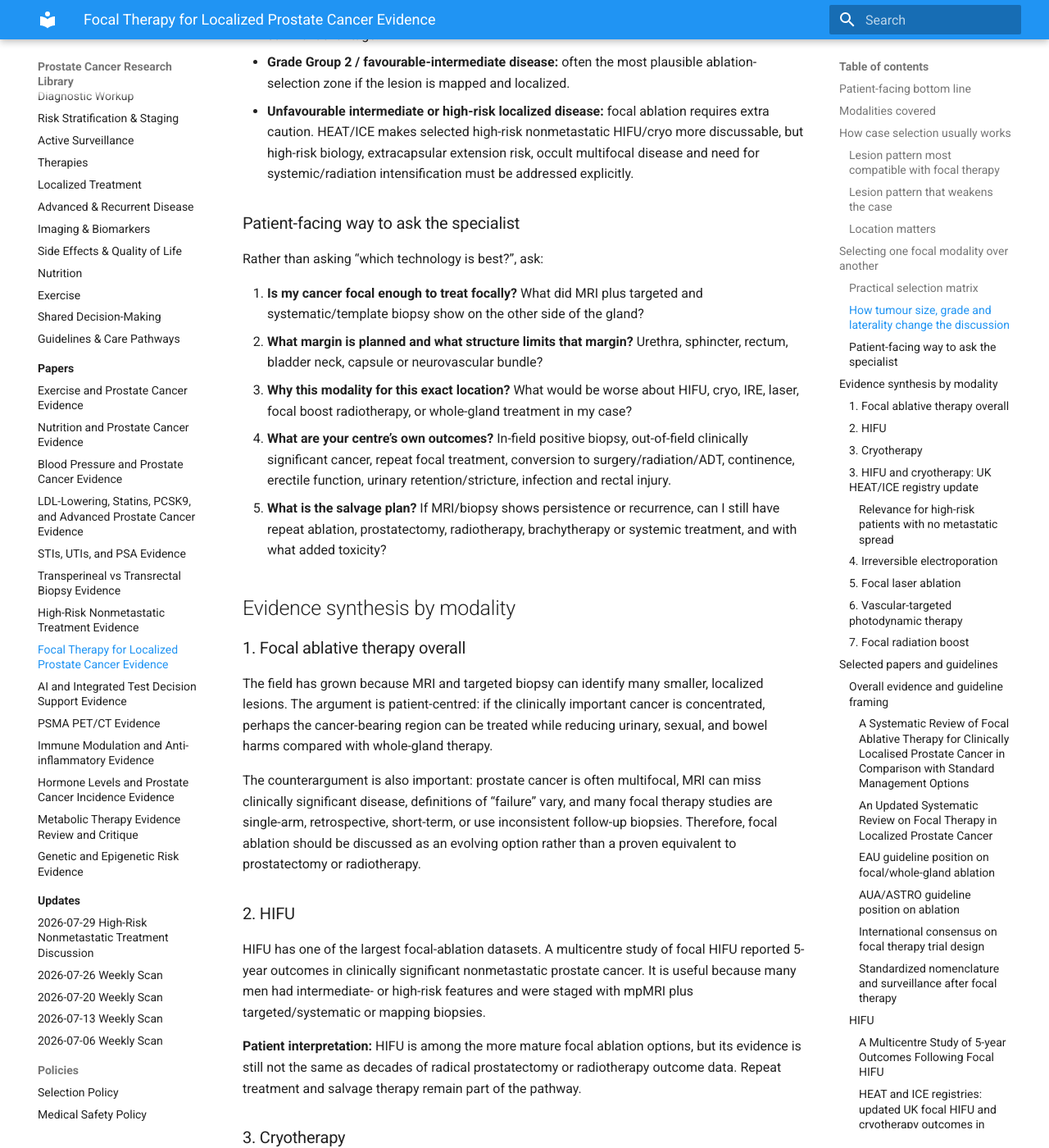
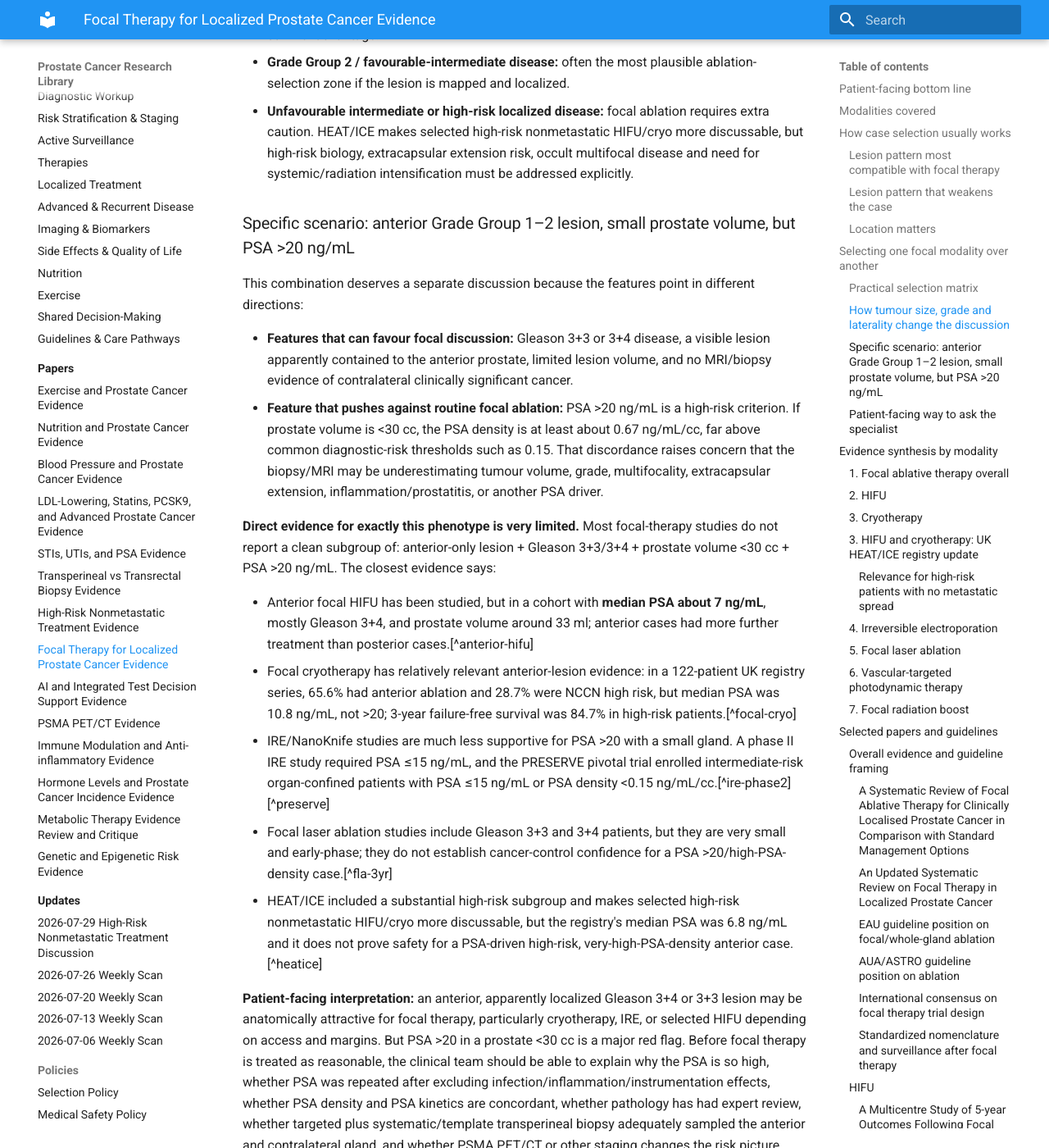
Before and after one commit to TerryHilsberg/prostate-cancer-research-library, an MkDocs documentation site: the page built from docs/papers/focal-therapy-localized-prostate-cancer-evidence/index.md, in a window 1280 px wide and 1400 px high, scrolled down 8345 px. Shown: the whole window at 82% size. Built offline with MkDocs 1.6.1 and Material for MkDocs 9.7.7, drawn with Linux system fonts in a browser that asks for light colours; some of the changed text lies outside the part shown.

Commit message:
Add focal therapy note on PSA-driven high-risk anterior lesions

```diff
--- a/docs/papers/focal-therapy-localized-prostate-cancer-evidence/index.md
+++ b/docs/papers/focal-therapy-localized-prostate-cancer-evidence/index.md
@@ -102,6 +102,25 @@ There is no universally accepted algorithm that says “HIFU for this lesion, cr
 - **Grade Group 1 / low-risk disease:** the key comparator may be active surveillance rather than another focal device. Treating low-risk disease can create side effects without proven survival advantage.
 - **Grade Group 2 / favourable-intermediate disease:** often the most plausible ablation-selection zone if the lesion is mapped and localized.
 - **Unfavourable intermediate or high-risk localized disease:** focal ablation requires extra caution. HEAT/ICE makes selected high-risk nonmetastatic HIFU/cryo more discussable, but high-risk biology, extracapsular extension risk, occult multifocal disease and need for systemic/radiation intensification must be addressed explicitly.
+
+### Specific scenario: anterior Grade Group 1–2 lesion, small prostate volume, but PSA >20 ng/mL
+
+This combination deserves a separate discussion because the features point in different directions:
+
+- **Features that can favour focal discussion:** Gleason 3+3 or 3+4 disease, a visible lesion apparently contained to the anterior prostate, limited lesion volume, and no MRI/biopsy evidence of contralateral clinically significant cancer.
+- **Feature that pushes against routine focal ablation:** PSA >20 ng/mL is a high-risk criterion. If prostate volume is <30 cc, the PSA density is at least about 0.67 ng/mL/cc, far above common diagnostic-risk thresholds such as 0.15. That discordance raises concern that the biopsy/MRI may be underestimating tumour volume, grade, multifocality, extracapsular extension, inflammation/prostatitis, or another PSA driver.
+
+**Direct evidence for exactly this phenotype is very limited.** Most focal-therapy studies do not report a clean subgroup of: anterior-only lesion + Gleason 3+3/3+4 + prostate volume <30 cc + PSA >20 ng/mL. The closest evidence says:
+
+- Anterior focal HIFU has been studied, but in a cohort with **median PSA about 7 ng/mL**, mostly Gleason 3+4, and prostate volume around 33 ml; anterior cases had more further treatment than posterior cases.[^anterior-hifu]
+- Focal cryotherapy has relatively relevant anterior-lesion evidence: in a 122-patient UK registry series, 65.6% had anterior ablation and 28.7% were NCCN high risk, but median PSA was 10.8 ng/mL, not >20; 3-year failure-free survival was 84.7% in high-risk patients.[^focal-cryo]
+- IRE/NanoKnife studies are much less supportive for PSA >20 with a small gland. A phase II IRE study required PSA ≤15 ng/mL, and the PRESERVE pivotal trial enrolled intermediate-risk organ-confined patients with PSA ≤15 ng/mL or PSA density <0.15 ng/mL/cc.[^ire-phase2][^preserve]
+- Focal laser ablation studies include Gleason 3+3 and 3+4 patients, but they are very small and early-phase; they do not establish cancer-control confidence for a PSA >20/high-PSA-density case.[^fla-3yr]
+- HEAT/ICE included a substantial high-risk subgroup and makes selected high-risk nonmetastatic HIFU/cryo more discussable, but the registry's median PSA was 6.8 ng/mL and it does not prove safety for a PSA-driven high-risk, very-high-PSA-density anterior case.[^heatice]
+
+**Patient-facing interpretation:** an anterior, apparently localized Gleason 3+4 or 3+3 lesion may be anatomically attractive for focal therapy, particularly cryotherapy, IRE, or selected HIFU depending on access and margins. But PSA >20 in a prostate <30 cc is a major red flag. Before focal therapy is treated as reasonable, the clinical team should be able to explain why the PSA is so high, whether PSA was repeated after excluding infection/inflammation/instrumentation effects, whether PSA density and PSA kinetics are concordant, whether pathology has had expert review, whether targeted plus systematic/template transperineal biopsy adequately sampled the anterior and contralateral gland, and whether PSMA PET/CT or other staging changes the risk picture.
+
+**Practical wording for the focal-therapy consultation:** “If my only adverse feature is PSA >20, and the MRI/biopsy show only a contained anterior Gleason 3+4 or 3+3 lesion in a small prostate, am I truly similar to your focal-therapy patients, or is this a discordant high-PSA-density case where focal ablation risks undertreating occult disease?”
 
 ### Patient-facing way to ask the specialist
 
@@ -415,3 +434,15 @@ This page fills a gap in the Localized Treatment section by separating:
 2. **Focal radiation boost** — a different concept, where the whole prostate is treated and the dominant lesion receives extra dose; this has stronger randomized evidence from FLAME for selected intermediate/high-risk radiotherapy candidates.
 3. **Patient selection** — focal treatment is most plausible when clinically significant disease is MRI-visible, biopsy-confirmed, localized, and regionally concentrated, and least plausible when disease is multifocal, bilateral, high-volume/high-grade, poorly mapped, or beyond the capsule.
 4. **Follow-up discipline** — focal therapy does not eliminate surveillance; MRI and repeat biopsy are central because residual in-field or out-of-field cancer can remain.
+
+[^anterior-hifu]: Guillaumier S, et al. Focal HIFU therapy for anterior compared to posterior prostate cancer lesions. *World J Urol*. 2021. DOI: [10.1007/s00345-020-03297-7](https://doi.org/10.1007/s00345-020-03297-7); PMID: [32638084](https://pubmed.ncbi.nlm.nih.gov/32638084/).
+
+[^focal-cryo]: Shah TT, et al. Early-medium-term outcomes of primary focal cryotherapy to treat nonmetastatic clinically significant prostate cancer from a prospective multicentre registry. *Eur Urol*. 2019. DOI: [10.1016/j.eururo.2018.12.030](https://doi.org/10.1016/j.eururo.2018.12.030); PMID: [30638633](https://pubmed.ncbi.nlm.nih.gov/30638633/).
+
+[^ire-phase2]: Blazevski A, et al. Focal therapy of prostate cancer index lesion with irreversible electroporation: a prospective study with a median follow-up of 3 years. *J Urol*. 2023. DOI: [10.1097/JU.0000000000002970](https://doi.org/10.1097/JU.0000000000002970); PMID: [36073928](https://pubmed.ncbi.nlm.nih.gov/36073928/).
+
+[^preserve]: Irreversible electroporation for prostate tissue ablation in patients with intermediate-risk prostate cancer: results from the PRESERVE trial. *Eur Urol*. 2026. DOI: [10.1016/j.eururo.2025.06.003](https://doi.org/10.1016/j.eururo.2025.06.003); PMID: [40685282](https://pubmed.ncbi.nlm.nih.gov/40685282/).
+
+[^fla-3yr]: MRI-guided focal laser ablation of prostate cancer: a prospective single-arm, single-center trial with 3 years of follow-up. *Diagn Interv Radiol*. 2021. PMID: [34003127](https://pubmed.ncbi.nlm.nih.gov/34003127/).
+
+[^heatice]: Light A, Peters M, Gopalakrishnan A, et al. Oncological outcomes following focal HIFU and cryotherapy for treatment of nonmetastatic prostate cancer in the United Kingdom: updated analysis from the HEAT and ICE registries. *European Urology*. 2026. DOI: [10.1016/j.eururo.2026.05.007](https://doi.org/10.1016/j.eururo.2026.05.007).
```
